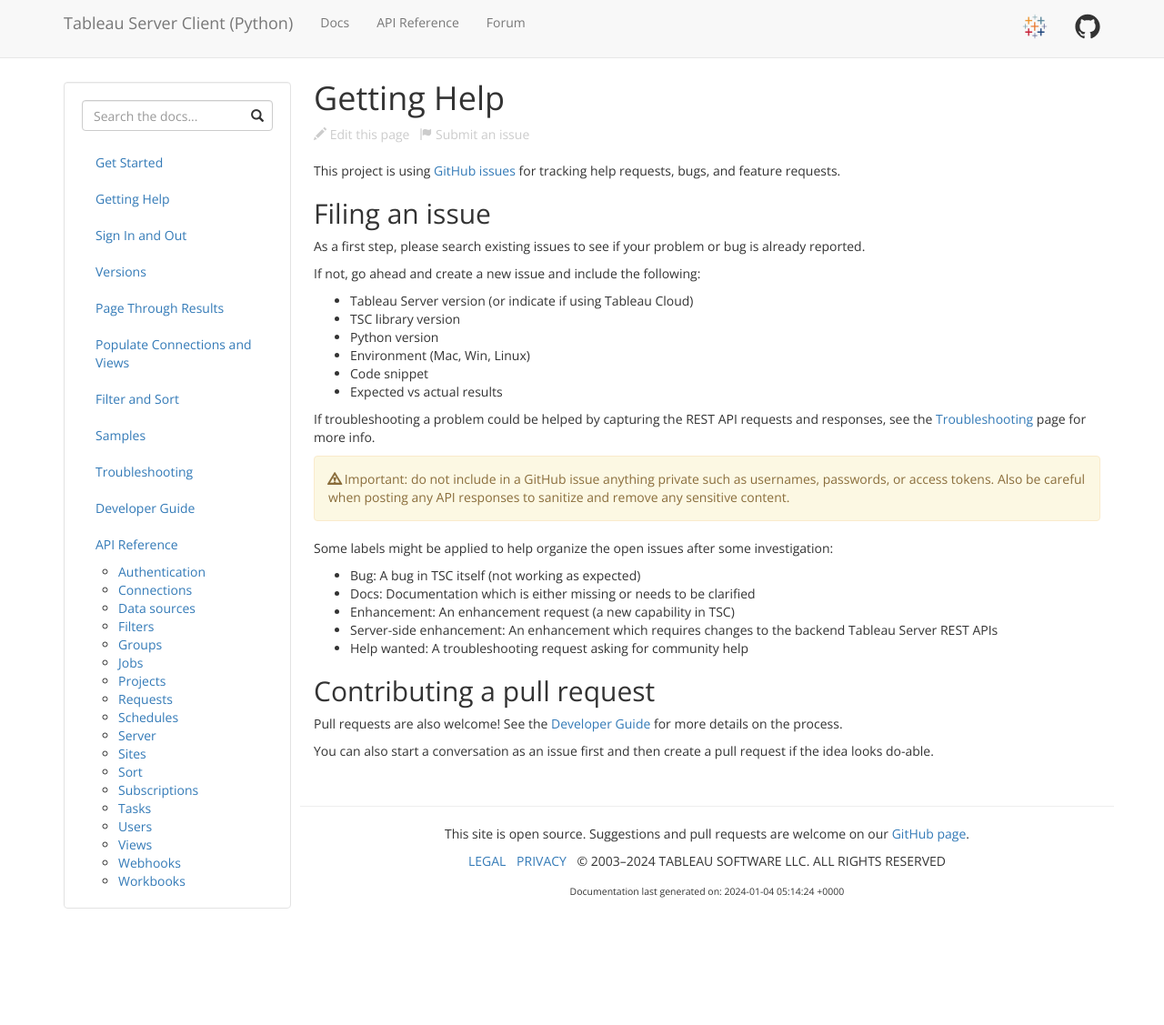
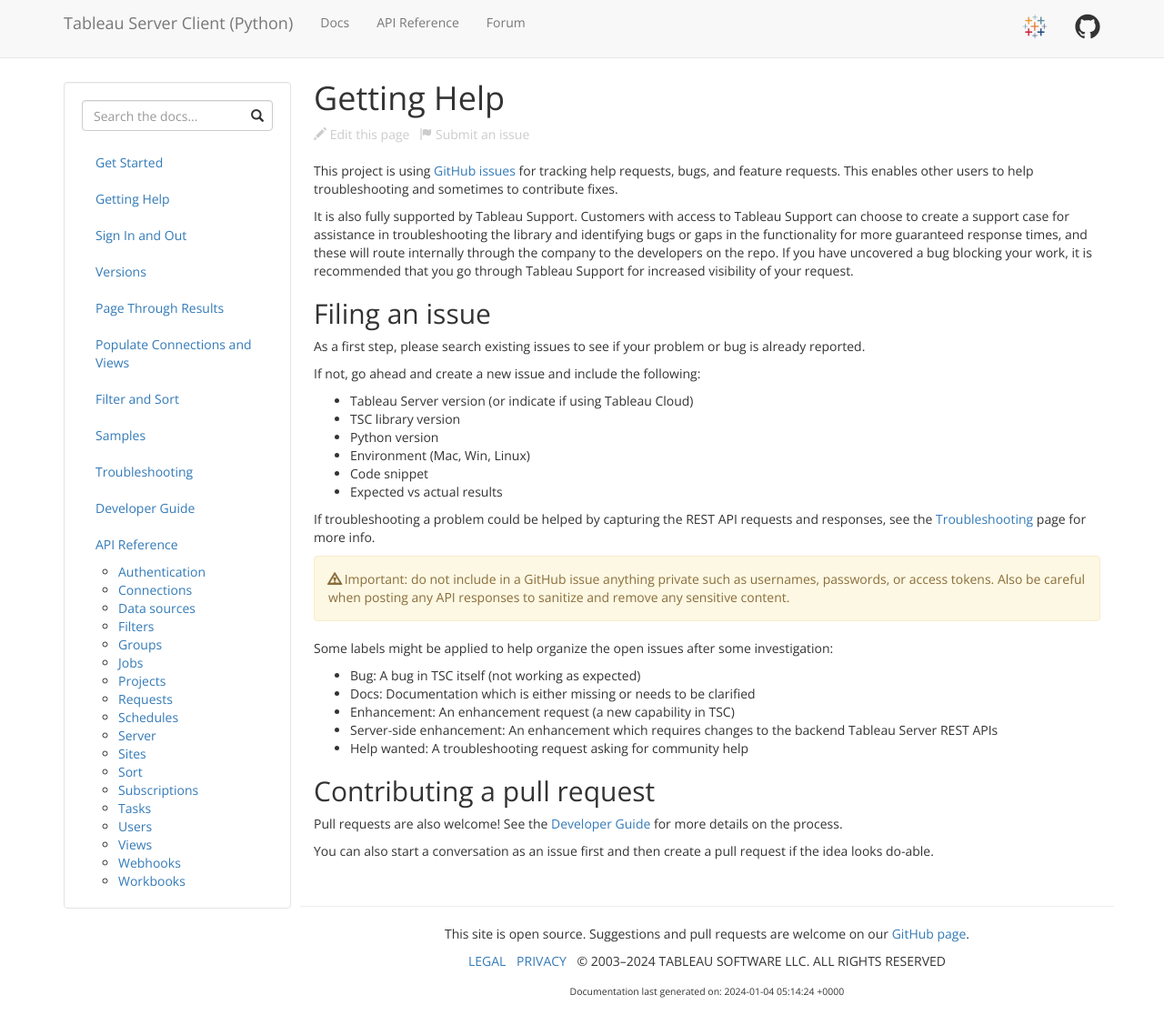
Before and after one commit to tableau/server-client-python, a Jekyll site: the page built from docs/getting-help.md, in a window 1280 px wide and 1127 px high. Shown: the whole window at 91% size. Built offline with Jekyll 4.4.1, drawn with Linux system fonts in a browser that asks for light colours.

Commit message:
Update getting-help.md

```diff
--- a/docs/getting-help.md
+++ b/docs/getting-help.md
@@ -3,7 +3,11 @@
 layout: docs
 ---
 
-This project is using [GitHub issues](https://github.com/tableau/server-client-python/issues) for tracking help requests, bugs, and feature requests.
+This project is using [GitHub issues](https://github.com/tableau/server-client-python/issues) for tracking help requests, bugs, and feature requests. This enables other users to help troubleshooting and sometimes to contribute fixes.
+
+It is also fully supported by Tableau Support. Customers with access to Tableau Support can choose to create a support case for assistance in troubleshooting the library and identifying bugs or gaps in the functionality for more guaranteed response times, and these will route internally through the company to the developers on the repo. If you have uncovered a bug blocking your work, it is recommended that you go through Tableau Support for increased visibility of your request.
+
+
 
 ## Filing an issue
 
```
